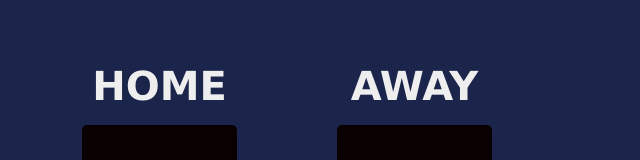
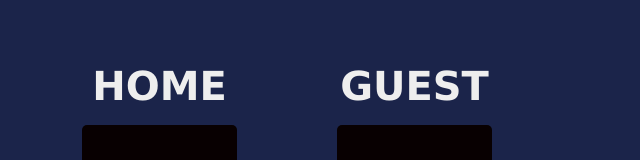
Before and after one commit to kdb0074/basketball-score-card, a website built with Vite: page index.html in a window 1280 px wide. Shown: the top 160 px of the page, without its empty margins (0-640 px from the left). Built offline with nearby package versions, Linux system fonts and the light colour scheme; a web font is replaced by a local one.

Commit message:
guest back on

```diff
--- a/index.html
+++ b/index.html
@@ -15,8 +15,7 @@
            </div>
 
             <div class="guest-score">
-                <h3 class="guest-title">
-                    AWAY
+                <h3 class="guest-title">GUEST
                 </h3>
                 <div class ="guestscore-background" >
                     <h3 id="score-guest-el">0</h3>
```
